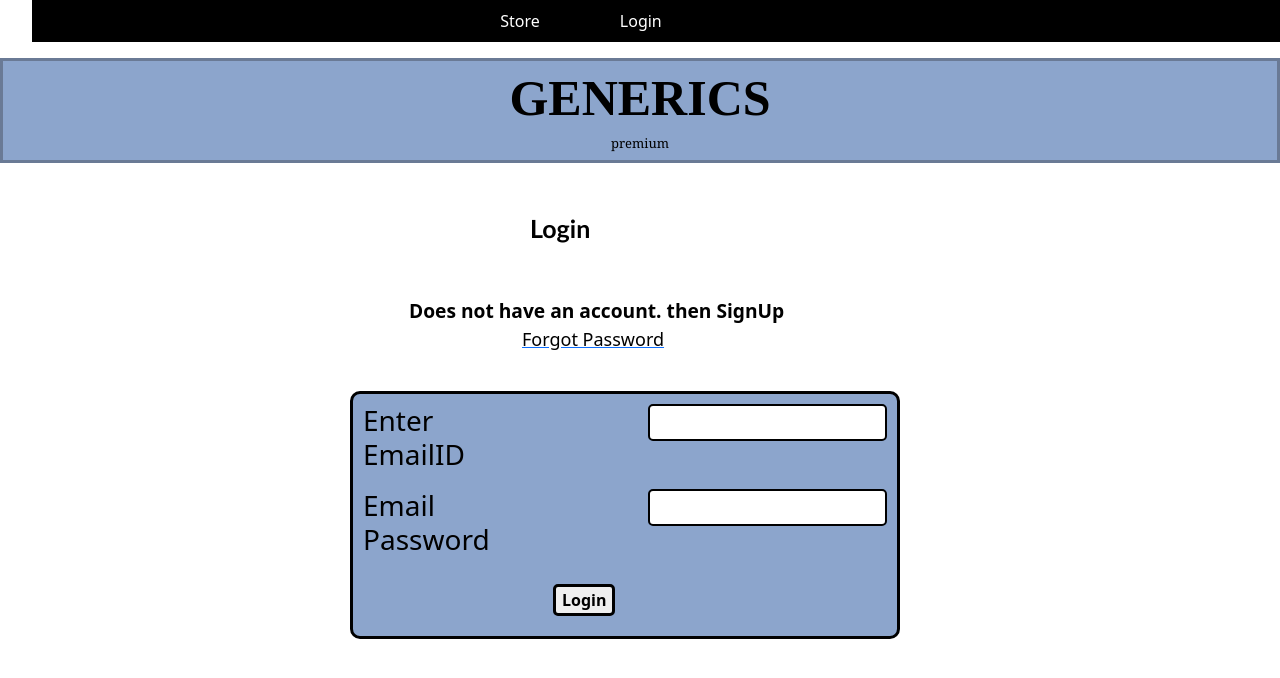
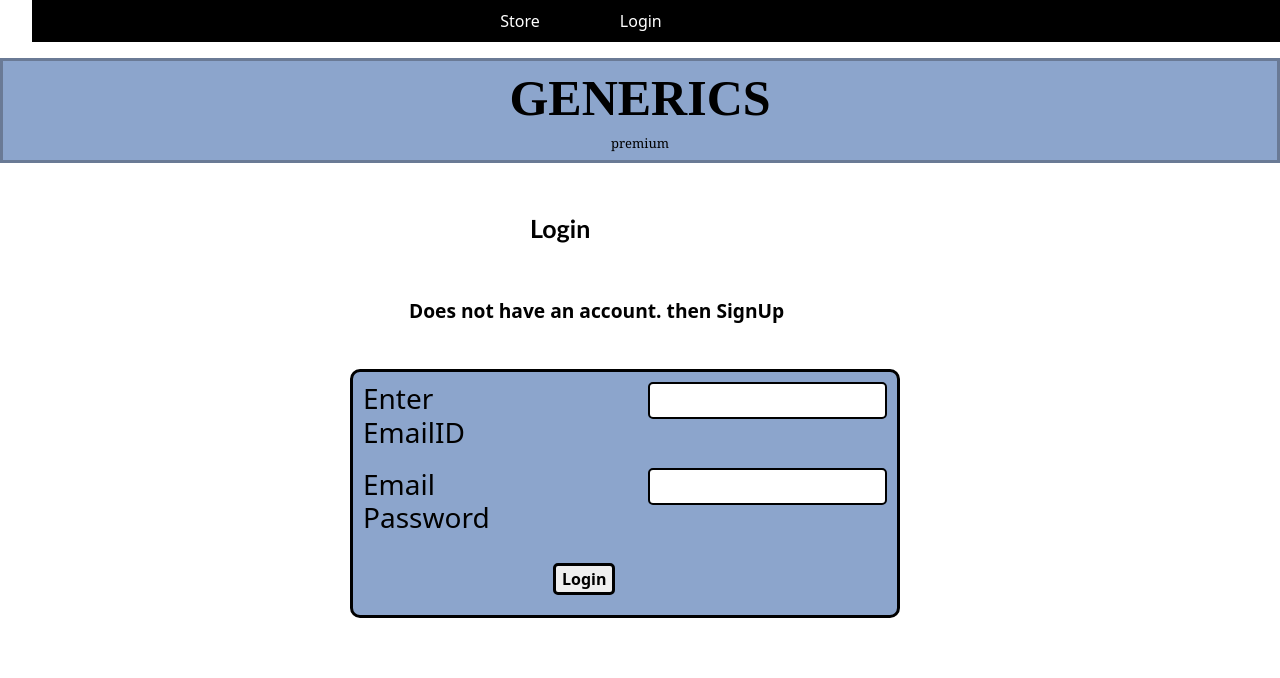
Before and after one commit to eswar7981/ecom, a React (Create React App) app: page /login in a window 1280 px wide. Shown: the top 678 px of the page. Built offline with nearby package versions, Linux system fonts and the light colour scheme.

Commit message:
deployed

```diff
--- a/src/App.js
+++ b/src/App.js
@@ -1,63 +1,75 @@
-import React, { useContext } from 'react'
-import {Redirect, Route, RouterProvider, Switch, createBrowserRouter } from 'react-router-dom'
-import Home from './Components/Pages/Home'
-import About from './Components/Pages/About'
+import React, { Suspense, lazy, useContext } from "react";
+import {
+  Redirect,
+  Route,
+  RouterProvider,
+  Switch,
+  createBrowserRouter,
+} from "react-router-dom";
+import Home from "./Components/Pages/Home";
+import About from "./Components/Pages/About";
+import Store from "./Components/Layout/Store";
+import ContactUs from "./Components/Pages/ContactUs";
+import MainNavigation from "./Components/Navigation/MainNavigation";
+import ProductDescription from "./Components/Layout/ProductDescription";
+import Body from "./Components/Layout/Body";
+import Login from "./Components/Pages/Login";
+import PasswordChange from "./Components/Pages/PasswordChange";
+//import Logout from './Components/Pages/Logout'
+import Profile from "./Components/Pages/Profile";
+import CartContext from "./Components/Store/CartContext";
+import Portal from "./Components/Portal/Portal";
+//import Head from './Components/Layout/Head'
+import CartButton from "./Components/Layout/CartButton";
 
-import Store from './Components/Layout/Store'
-import ContactUs from './Components/Pages/ContactUs'
-import MainNavigation from './Components/Navigation/MainNavigation'
-import ProductDescription from './Components/Layout/ProductDescription'
-import Body from './Components/Layout/Body'
-import Login from './Components/Pages/Login'
-import PasswordChange from './Components/Pages/PasswordChange'
-import Logout from './Components/Pages/Logout'
-import Profile from './Components/Pages/Profile'
-import CartContext from './Components/Store/CartContext'
-import Portal from './Components/Portal/Portal'
-import Head from './Components/Layout/Head'
-import CartButton from './Components/Layout/CartButton'
+const Logout = lazy(() => import("./Components/Pages/Logout"));
 
 const App = () => {
-  const ctx=useContext(CartContext)
+  const ctx = useContext(CartContext);
 
   return (
     <>
       <header>
-      <MainNavigation/>
-
+        <MainNavigation />
       </header>
       <main>
         <Switch>
           <>
             <div>
-      <Route path="/profile" >
-          <Profile/>
+              <Route path="/profile">
+                <Profile />
               </Route>
-        <Route path="/login" >
-          <Login/>
-        </Route>
-        <Route path="/logout" >
-          <Logout/>
+              <Route path="/login">
+                <Login />
               </Route>
               <Route path="/PasswordPage" exact>
-          <PasswordChange/>
+                <PasswordChange />
               </Route>
               <Route path="/cart">
-          <CartButton/>
+                <CartButton />
               </Route>
 
-       {ctx.alreadylogin && <div>
+              {ctx.alreadylogin && (
+                <div>
                   <Route path="/home">
-        <Home/>
+                    <Home />
                   </Route>
+                  <Route
+                    path="/logout"
+                    element={
+                      <Suspense fallback={<>...</>}>
+                        <Logout />
+                      </Suspense>
+                    }
+                  />
                   <Route path="/store">
-        <Store/>
+                    <Store />
                   </Route>
                   <Route path="/about">
-        <About/>
+                    <About />
                   </Route>
                   <Route path="/contactus">
-        <ContactUs/>
+                    <ContactUs />
                   </Route>
                   <Route path="/store/products" exact>
                     <Body></Body>
@@ -66,7 +78,7 @@ const App = () => {
                     <Redirect to="/login"></Redirect>
                   </Route>
                 </div>
-}
+              )}
             </div>
 
             <Route path="/products/:productid">
@@ -76,7 +88,7 @@ const App = () => {
         </Switch>
       </main>
     </>
-  )
-}
+  );
+};
 
-export default App
+export default App;
--- a/src/Components/Pages/LoginForm.js
+++ b/src/Components/Pages/LoginForm.js
@@ -157,28 +157,7 @@ const LoginForm = () => {
           </button>
         )}
       </div>
-      {wrongPass && (
-        <div className="password">
-          <button onClick={passwordChangeHandler}> <ul>
-            <li>
-              <Link to="/PasswordPage">
-                <h1>Forgot Password !!!</h1>
-              </Link>
-            </li>
-          </ul></button>
-        </div>
-      )}
-      {!wrongPass && (
-        <div className="password1">
-          <ul>
-            <li>
-              <Link to="/PasswordPage">
-                <h1>Forgot Password</h1>
-              </Link>
-            </li>
-          </ul>
-        </div>
-      )}
+
       <Prompt
         when={dataEntering}
         message={(location) => "entered data will be lost"}
```
Also changed, not shown: firebase.json (added), 1 other file (tests, documents, lock files or other folders). Lines whose indentation alone changed are shown as unchanged.
